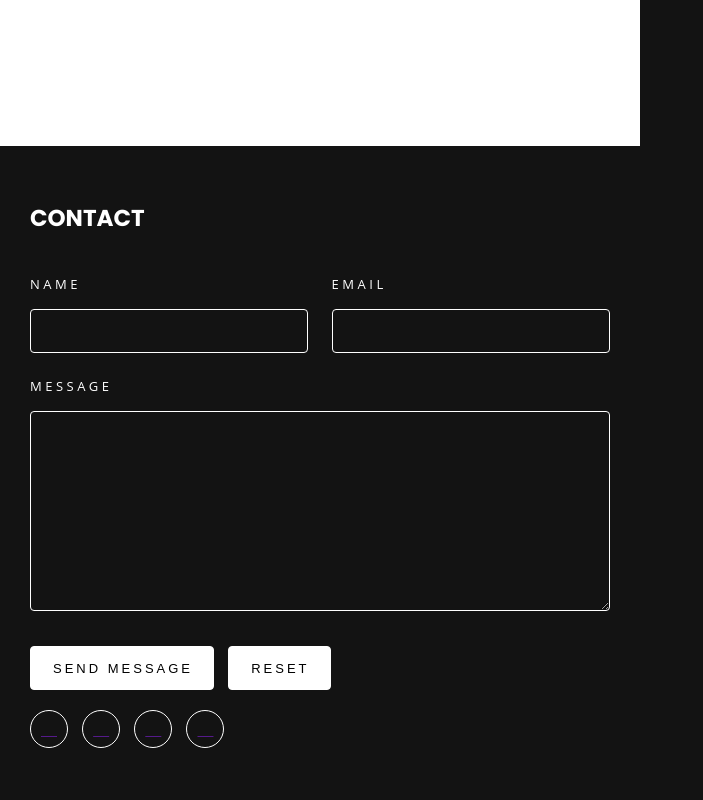
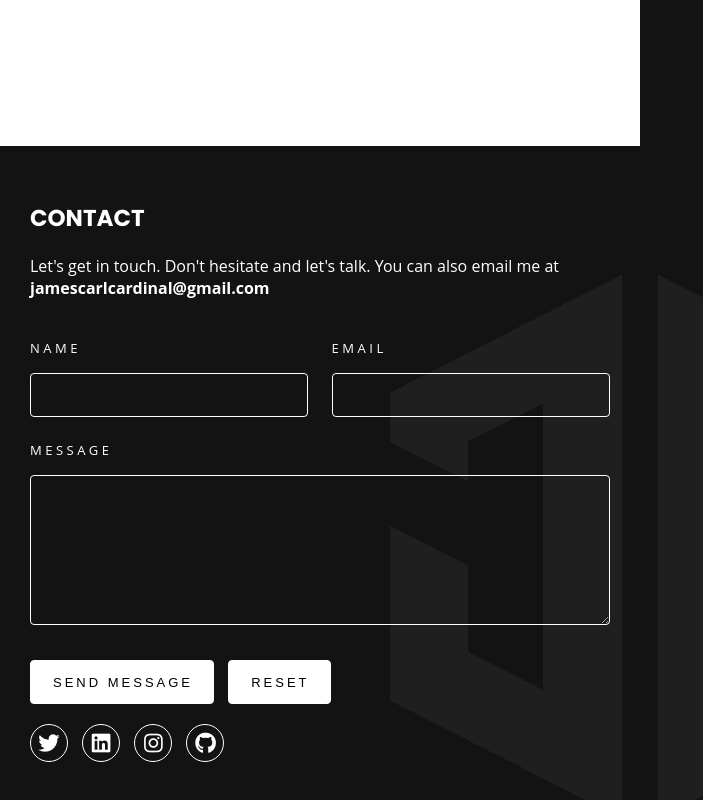
Before and after one commit to jamcardinality/jamcardinality.github.io, a plain HTML site: page index.html in a window 1280 px wide. Shown: the part 2254-3054 px from the top of the page, without its empty margins (0-703 px from the left). Drawn offline with Linux system fonts and the light colour scheme.

Commit message:
testing 2

```diff
--- a/index.html
+++ b/index.html
@@ -182,35 +182,40 @@
     </section>
 
     <section class="contact-bg">
-        <form class="contact" action="">
+        <form class="contact" action="https://formspree.io/f/mqkndban" method="POST">
             <div class="title">
               <h3>CONTACT</h3>
             </div>
+            <p class="mb-2">Let's get in touch. Don't hesitate and let's talk. You can also email me at <b>jamescarlcardinal@gmail.com</b>
+            </p>
             <div class="half">
               <div class="item">
                 <label for="name">NAME</label>
-                <input type="text" id = "name">
+                <input type="text" name="name" id = "name">
               </div>
               <div class="item">
                 <label for="email">EMAIL</label>
-                <input type="text" id = "email">
+                <input type="email" name="_replyto" id = "email">
               </div>
             </div>
             <div class="full">
               <label for="message">MESSAGE</label>
-              <textarea name="" id = "message"></textarea>
+              <textarea name="message" id = "message"></textarea>
             </div>
+
+            <input type="hidden" name="_subject" id="email-subject" value="Contact Form Submission">
             <div class="action">
               <input type="submit" value = "SEND MESSAGE">
               <input type="reset" value = "RESET">
             </div>
             <div class="icons">
-              <a href="" class = "fa fa-twitter"></a>
-              <a href="" class = "fa fa-facebook"></a>
-              <a href="" class = "fa fa-instagram"></a>
-              <a href="" class = "fa fa-github"></a>
+              <a href="https://twitter.com/jamcardinality/" class ="fab fa-twitter fa-lg"></a>
+              <a href="https://www.linkedin.com/in/jamcardinality/" class ="fab fa-linkedin fa-lg"></a>
+              <a href="https://instagram.com/jamcardinality/" class ="fab fa-instagram fa-lg"></a>
+              <a href="https://github.com/jamcardinality/" class ="fab fa-github fa-lg"></a>
             </div>
           </form>
+
     </section>
 
 
--- a/style.css
+++ b/style.css
@@ -464,11 +464,16 @@ a.btn {
 
 /* Contacts */
 .contact-bg {
+  background-image: url("img/jam.png");
+  height: 100vh;
+  background-position: center;
+  background-repeat: no-repeat;
+  background-size: auto;
   background-color: #131313;
 }
+
 .contact {
   height: 100vh;
-  /* background: rgba(27, 31, 34, 0.8); */
   width: 640px;
   /* margin: 50px auto; */
   max-width: 100%;
@@ -481,8 +486,8 @@ a.btn {
   /* letter-spacing: 6px; */
   /* border-bottom: 1px solid white; */
   display: inline-block;
-  padding-bottom: 8px;
-  margin-bottom: 32px;
+  /* padding-bottom: 8px; */
+  margin-bottom: 20px;
 }
 
 .contact .half {
@@ -527,7 +532,7 @@ a.btn {
   outline: 0;
   padding: 12px 16px;
   width: 100%;
-  height: 200px;
+  height: 150px;
   font-size: 17px;
   color: #fff;
 }
@@ -563,6 +568,8 @@ a.btn {
   /* font-weight: 600; */
   width: 38px;
   margin-right: 10px;
+  color: white;
+  text-decoration: none;
 }
 
 .contact .action input[type="reset"] {
@@ -691,5 +698,3 @@ a.btn {
     width: 100%;
   }
 }
-
-/* bug? */
```
